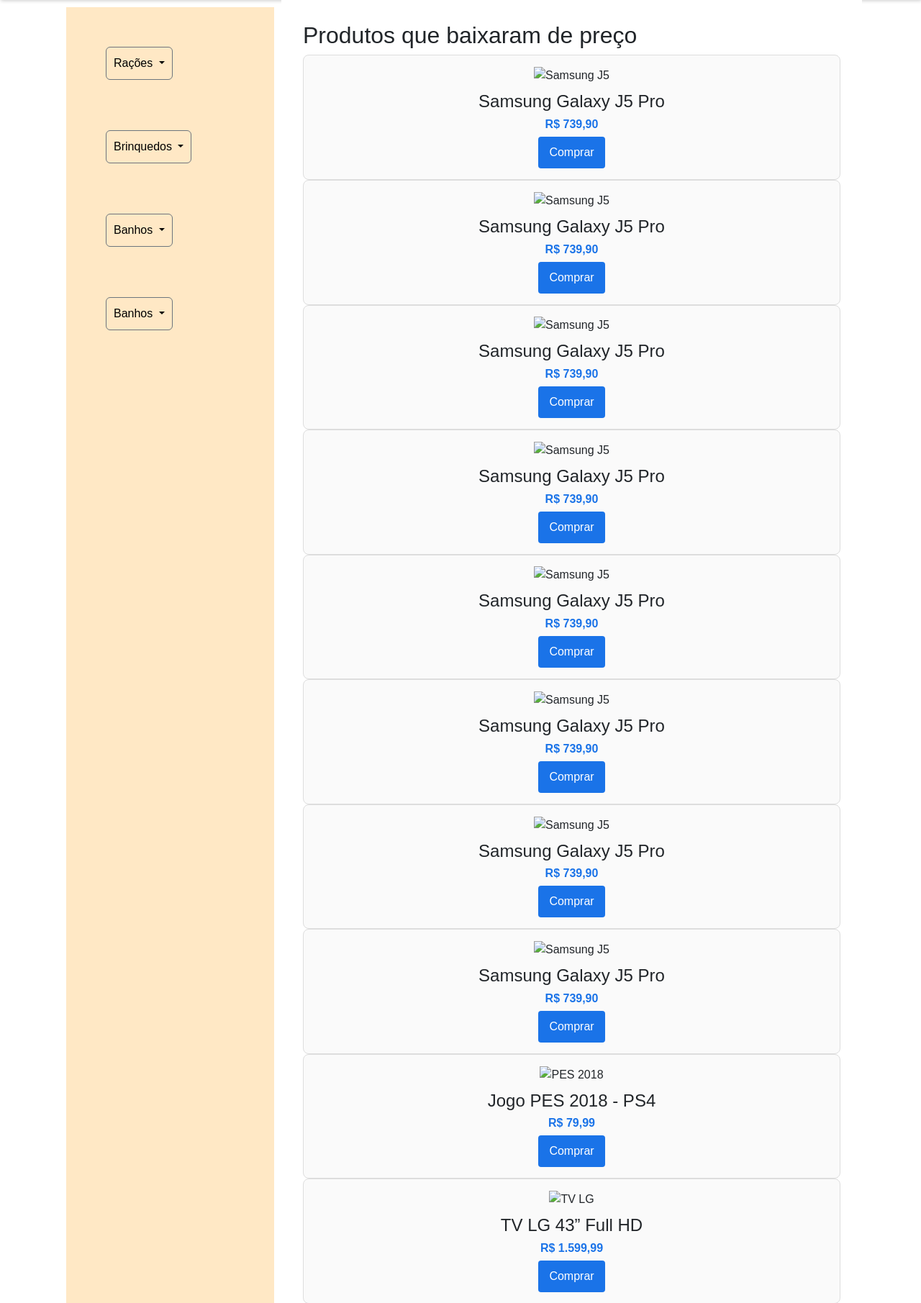
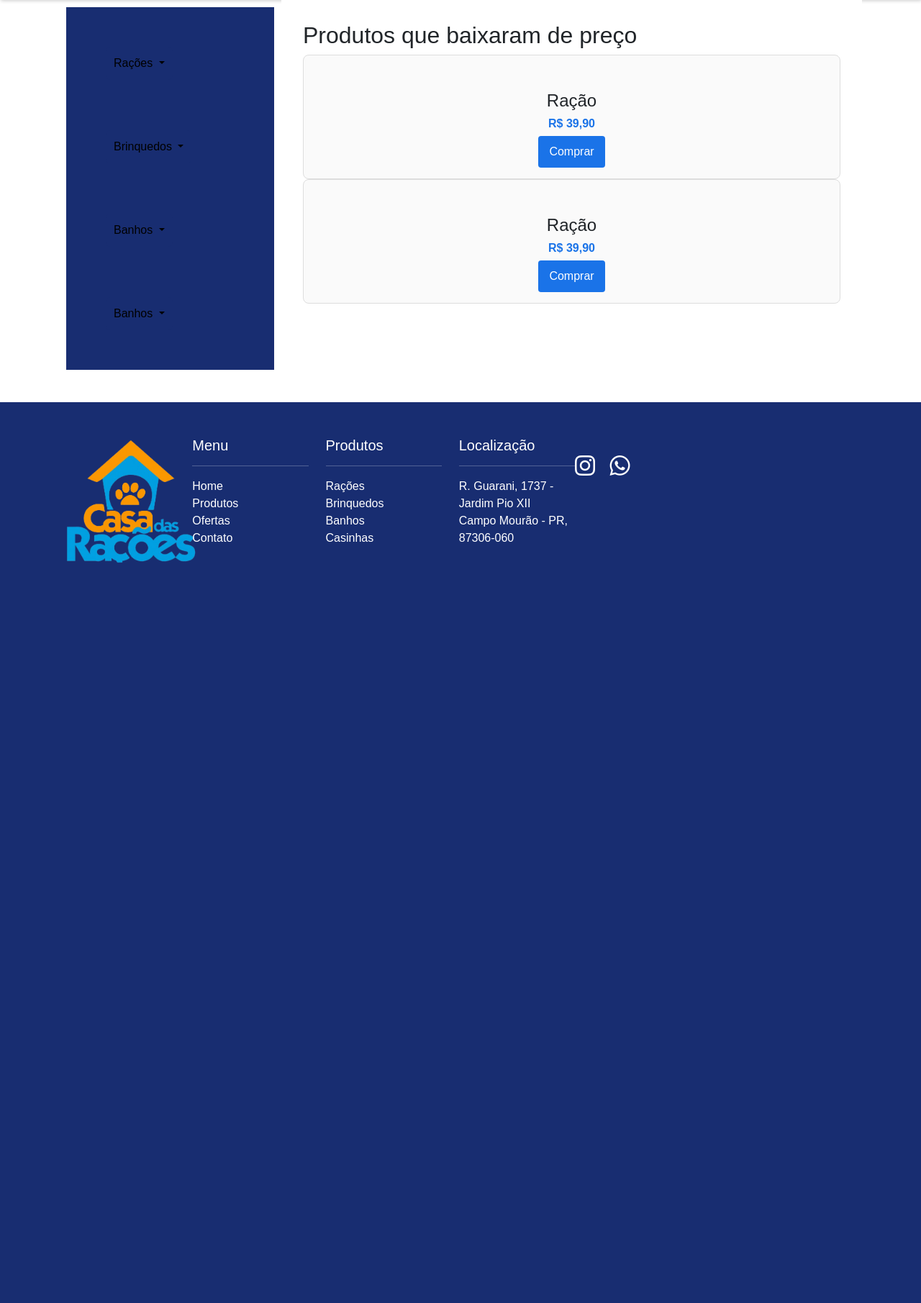
Before and after one commit to Jeni-29/Casa-de-racoes, a PHP site: page /Produto.html in a window 1280 px wide. Shown: the part 122-1933 px from the top of the page at 72% size. After the commit the page ends 904 px from the top, so only its background shows below. Run offline with PHP 8.4, Linux system fonts and the light colour scheme; some libraries are stand-ins or nearby versions; grey boxes are pictures that could not be loaded.

Commit message:
Add files via upload

```diff
--- a/Projeto/Produto.html
+++ b/Projeto/Produto.html
@@ -43,55 +43,58 @@
         <aside class="sidebar">
 
             <div class="dropdown">
-                <button class="btn btn-secondary dropdown-toggle" type="button" data-bs-toggle="dropdown"
+                <button class="btn  dropdown-toggle" type="button" data-bs-toggle="dropdown"
                     aria-expanded="false">
                     Rações
+
                 </button>
                 <ul class="dropdown-menu">
-                    <li data-filtro="all">Todos</li>
-                    <li data-filtro="celular">celular</li>
-                    <li data-filtro="tv">Televisão</li>
-                    <li data-filtro="jogo">Jogos</li>
-                    <li data-filtro="tablet">Tablets</li>
+                    <li data-filtro="all"><a href="">Todos</a></li>
+                    <li data-filtro="Rações"><a href="">Rações</a></li>
+
+                    <li data-filtro="Brinquedos">Brinquedos</li>
+                    <li data-filtro="Casinhas">Casinhas</li>
+                    <li data-filtro="Banhos">Banhos</li>
                 </ul>
             </div>
             <div class="dropdown">
-                <button class="btn btn-secondary dropdown-toggle" type="button" data-bs-toggle="dropdown"
+                <button class="btn  dropdown-toggle" type="button" data-bs-toggle="dropdown"
                     aria-expanded="false">
                     Brinquedos
                 </button>
                 <ul class="dropdown-menu">
                     <li data-filtro="all">Todos</li>
-                    <li data-filtro="celular">celular</li>
-                    <li data-filtro="tv">Televisão</li>
-                    <li data-filtro="jogo">Jogos</li>
-                    <li data-filtro="tablet">Tablets</li>
+                    <li data-filtro="Rações">Rações</li>
+                    <li data-filtro="Brinquedos">Brinquedos</li>
+                    <li data-filtro="Casinhas">Casinhas</li>
+                    <li data-filtro="Banhos">Banhos</li>
+
                 </ul>
             </div>
             <div class="dropdown">
-                <button class="btn btn-secondary dropdown-toggle" type="button" data-bs-toggle="dropdown"
+                <button class="btn  dropdown-toggle" type="button" data-bs-toggle="dropdown"
                     aria-expanded="false">
                     Banhos
                 </button>
                 <ul class="dropdown-menu">
                     <li data-filtro="all">Todos</li>
-                    <li data-filtro="celular">celular</li>
-                    <li data-filtro="tv">Televisão</li>
-                    <li data-filtro="jogo">Jogos</li>
-                    <li data-filtro="tablet">Tablets</li>
+                    <li data-filtro="Rações">Rações</li>
+                    <li data-filtro="Brinquedos">Brinquedos</li>
+                    <li data-filtro="Casinhas">Casinhas</li>
+                    <li data-filtro="Banhos">Banhos</li>
                 </ul>
             </div>
             <div class="dropdown">
-                <button class="btn btn-secondary dropdown-toggle" type="button" data-bs-toggle="dropdown"
+                <button class="btn  dropdown-toggle" type="button" data-bs-toggle="dropdown"
                     aria-expanded="false">
                     Banhos
                 </button>
                 <ul class="dropdown-menu">
                     <li data-filtro="all">Todos</li>
-                    <li data-filtro="celular">celular</li>
-                    <li data-filtro="tv">Televisão</li>
-                    <li data-filtro="jogo">Jogos</li>
-                    <li data-filtro="tablet">Tablets</li>
+                    <li data-filtro="Rações">Rações</li>
+                    <li data-filtro="Brinquedos">Brinquedos</li>
+                    <li data-filtro="Casinhas">Casinhas</li>
+                    <li data-filtro="Banhos">Banhos</li>
                 </ul>
             </div>
 
@@ -105,81 +108,19 @@
             <div class="Produtos">
 
                 <!-- Rações -->
-                <div class="produto-card" data-categoria="celular" class="carousel-item active">
-                    <img src="https://via.placeholder.com/150x200?text=Galaxy+J5" alt="Samsung J5" />
-                    <h4>Samsung Galaxy J5 Pro</h4>
-                    <p>R$ 739,90</p>
+                <div class="produto-card" data-categoria="Rações" class="carousel-item active">
+                    <img src="" alt="" />
+                    <h4>Ração</h4>
+                    <p>R$ 39,90</p>
                     <button>Comprar</button>
+
                 </div>
-                <div class="produto-card" data-categoria="celular" class="carousel-item active">
-                    <img src="https://via.placeholder.com/150x200?text=Galaxy+J5" alt="Samsung J5" />
-                    <h4>Samsung Galaxy J5 Pro</h4>
-                    <p>R$ 739,90</p>
+                <div class="produto-card" data-categoria="Brinquedos" class="carousel-item active">
+                    <img src="" alt="" />
+                    <h4>Ração</h4>
+                    <p>R$ 39,90</p>
                     <button>Comprar</button>
-                </div>
-                <div class="produto-card" data-categoria="celular" class="carousel-item active">
-                    <img src="https://via.placeholder.com/150x200?text=Galaxy+J5" alt="Samsung J5" />
-                    <h4>Samsung Galaxy J5 Pro</h4>
-                    <p>R$ 739,90</p>
-                    <button>Comprar</button>
-                </div>
-                <div class="produto-card" data-categoria="celular" class="carousel-item active">
-                    <img src="https://via.placeholder.com/150x200?text=Galaxy+J5" alt="Samsung J5" />
-                    <h4>Samsung Galaxy J5 Pro</h4>
-                    <p>R$ 739,90</p>
-                    <button>Comprar</button>
-                </div>
-                <div class="produto-card" data-categoria="celular" class="carousel-item active">
-                    <img src="https://via.placeholder.com/150x200?text=Galaxy+J5" alt="Samsung J5" />
-                    <h4>Samsung Galaxy J5 Pro</h4>
-                    <p>R$ 739,90</p>
-                    <button>Comprar</button>
-                </div>
-                <div class="produto-card" data-categoria="celular" class="carousel-item active">
-                    <img src="https://via.placeholder.com/150x200?text=Galaxy+J5" alt="Samsung J5" />
-                    <h4>Samsung Galaxy J5 Pro</h4>
-                    <p>R$ 739,90</p>
-                    <button>Comprar</button>
-                </div>
-                <div class="produto-card" data-categoria="celular" class="carousel-item active">
-                    <img src="https://via.placeholder.com/150x200?text=Galaxy+J5" alt="Samsung J5" />
-                    <h4>Samsung Galaxy J5 Pro</h4>
-                    <p>R$ 739,90</p>
-                    <button>Comprar</button>
-                </div>
-                <div class="produto-card" data-categoria="celular" class="carousel-item active">
-                    <img src="https://via.placeholder.com/150x200?text=Galaxy+J5" alt="Samsung J5" />
-                    <h4>Samsung Galaxy J5 Pro</h4>
-                    <p>R$ 739,90</p>
-                    <button>Comprar</button>
-                </div>
 
-                <!-- -->
-
-
-
-
-
-
-
-
-                <div class="produto-card" data-categoria="jogo" class="carousel-item active">
-                    <img src="https://via.placeholder.com/150x200?text=PES+2018" alt="PES 2018" />
-                    <h4>Jogo PES 2018 - PS4</h4>
-                    <p>R$ 79,99</p>
-                    <button>Comprar</button>
-                </div>
-                <div class="produto-card" data-categoria="tv" class="carousel-item active">
-                    <img src="https://via.placeholder.com/150x200?text=TV+LG+43" alt="TV LG" />
-                    <h4>TV LG 43” Full HD</h4>
-                    <p>R$ 1.599,99</p>
-                    <button>Comprar</button>
-                </div>
-                <div class="produto-card" data-categoria="tablet" class="carousel-item active">
-                    <img src="https://via.placeholder.com/150x200?text=Tablet+Multilaser" alt="Tablet" />
-                    <h4>Tablet Multilaser 8GB</h4>
-                    <p>R$ 331,00</p>
-                    <button>Comprar</button>
                 </div>
             </div>
         </main>
--- a/Projeto/css/ofertas.css
+++ b/Projeto/css/ofertas.css
@@ -1,6 +1,3 @@
-
-
-
 
 body {
 
@@ -23,7 +20,7 @@
 }
 
 .card {
-    background: white;
+    background: #ebe9e9;
     border-radius: 8px;
     box-shadow: 0 2px 5px rgba(0, 0, 0, 0.1);
     overflow: hidden;
--- a/Projeto/css/produto.css
+++ b/Projeto/css/produto.css
@@ -19,14 +19,15 @@
 
 .sidebar {
     flex: 1 1 20px;
-    background: #ffe8c5;
+    background: var(--dark);
     padding: 20px;
     min-width: 20px;
     margin: 10px;
 }
 
 .dropdown-toggle{
-    background: #ffe8c5;
+    background: var(--dark);
+    margin: 0;
    color: #000000;
    padding: 10px;
    box-sizing: none;
--- a/Projeto/css/style.css
+++ b/Projeto/css/style.css
@@ -44,17 +44,16 @@
     padding: 10px 15px;
 }
 
-.nav-link{
+.nav-link {
     color: #ffffff;
     font-size: 15px;
 }
 
+.nav-link:hover{
+    color:var(--primary);
+    border-bottom: 1px solid var(--primary);
+}
 
-.navbar-nav a:hover {
-    color: var(--primary);
-    border-bottom: 1px solid var(--primary);
-    font-size: 105%;
-}
 
 
 
@@ -91,7 +90,7 @@
 }
 
 .icone i {
-    color: var(--black);
+    color: var(--);
     font-size: 24px;
     margin-right: 15px;
     transition: 0.3s;
--- a/Projeto/js/index.js
+++ b/Projeto/js/index.js
@@ -1,4 +1,4 @@
-const filtroItems = document.querySelectorAll(".sidebar ul li");
+const filtroItems = document.querySelectorAll(".sidebar ul li dropdown-menu");
 const produtos = document.querySelectorAll(".produto-card");
 
 filtroItems.forEach(item => {
```
Also changed, not shown: Projeto/index.html (+5 -4 lines), Projeto/ofertas.html (+4 -4 lines). Lines whose indentation alone changed are shown as unchanged.
